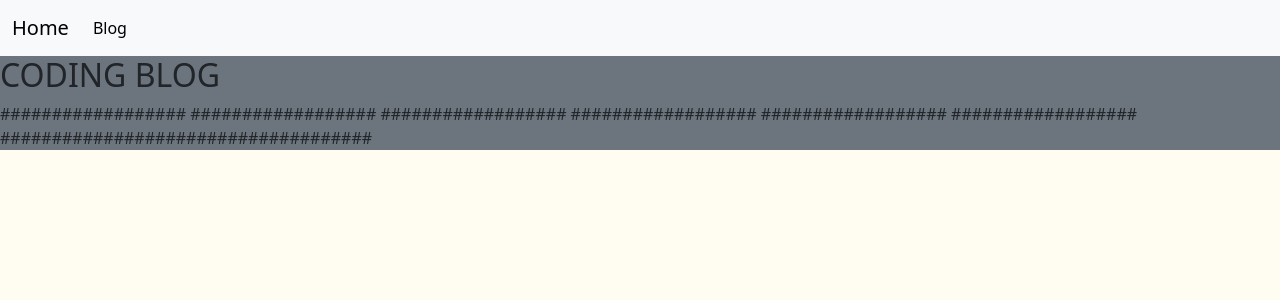
After one commit to BoghosYouseef/BoghosYouseef.github.io, a Django app: page /blog/ in a window 1280 px wide. The commit adds this page. Shown: the top 300 px of the page. Run offline with Django 5.2, Linux system fonts and the light colour scheme.

Commit message:
added coding blog and navbar

```diff
--- /dev/null
+++ b/CodingBlog/templates/mainCodingBlog.html
@@ -0,0 +1,13 @@
+{% extends 'main.html' %}
+
+{% block content %}
+<h2>CODING BLOG</h2>
+##################
+##################
+##################
+##################
+##################
+##################
+
+####################################
+{% endblock %}
--- /dev/null
+++ b/CodingBlog/urls.py
@@ -0,0 +1,9 @@
+from django.urls import path, include
+
+from . import views
+
+app_name = "codingBlog"
+
+urlpatterns = [
+    path("", views.home),
+]
--- a/CodingBlog/views.py
+++ b/CodingBlog/views.py
@@ -1,3 +1,11 @@
 from django.shortcuts import render
+from django.http import HttpResponse
 
 # Create your views here.
+
+
+def home(request):
+    context = {}
+    return render(request=request, template_name="mainCodingBlog.html", context=context)
+
+    # return HttpResponse("SUCCESS!")
--- /dev/null
+++ b/myPersonalWebsite/static/css/mystyle.css
@@ -0,0 +1,16 @@
+:root {
+    --myorange: #eb5e28;
+    --myblack: #252422;
+    --mydarkgrey: #403d39;
+    --mylightgrey: #ccc5b9;
+    --mywhite: #fffcf2;
+}
+
+body {
+    background-color: var(--mywhite);
+
+}
+
+.text-myblack {
+    color: var(--myblack);
+}
--- a/myPersonalWebsite/templates/main.html
+++ b/myPersonalWebsite/templates/main.html
@@ -1,17 +1,32 @@
 <!DOCTYPE html>
 <html lang="en">
+
+{% load static %}
+
 <head>
     <meta charset="UTF-8">
     <meta http-equiv="X-UA-Compatible" content="IE=edge">
-    <meta http-equiv="refresh" content="5">
+    <!-- <meta http-equiv="refresh" content="5"> -->
     <meta name="viewport" content="width=device-width, initial-scale=1.0">
     <meta name="author" content="Boghos Youseef">
+    <link rel="shortcut icon" type="image/svg+xml" href="{% static 'assets/chess-svgrepo-com.svg' %}" >
+    <link href="https://cdn.jsdelivr.net/npm/bootstrap@5.3.3/dist/css/bootstrap.min.css" rel="stylesheet" integrity="sha384-QWTKZyjpPEjISv5WaRU9OFeRpok6YctnYmDr5pNlyT2bRjXh0JMhjY6hW+ALEwIH" crossorigin="anonymous">
+    <link rel="stylesheet" href="{% static 'css/mystyle.css' %}">
+    <title>Boghos Youseef</title>
+</head>
+<body class="container-fluid p-0 m-0">
+   <div class="col bg-primary mx-auto">
+        <div class="row-sm bg-secondary">
+            {% include 'navbar.html' %}
+        </div>
 
-    <title>Main Page</title>
-</head>
-<body>
-    <h1>
-        HELLO WORLD
-    </h1>
+
+        <div class="row-sm bg-secondary">
+           {% block content %}{% endblock %}
+        </div>
+   </div>
+
+
+    <script src="https://cdn.jsdelivr.net/npm/bootstrap@5.3.3/dist/js/bootstrap.bundle.min.js" integrity="sha384-YvpcrYf0tY3lHB60NNkmXc5s9fDVZLESaAA55NDzOxhy9GkcIdslK1eN7N6jIeHz" crossorigin="anonymous"></script>
 </body>
 </html>
--- /dev/null
+++ b/myPersonalWebsite/templates/navbar.html
@@ -0,0 +1,15 @@
+<nav class="navbar navbar-expand-lg navbar-light bg-light">
+    <div class="container-fluid">
+      <a class="navbar-brand" href="/">Home</a>
+      <button class="navbar-toggler" type="button" data-bs-toggle="collapse" data-bs-target="#navbarSupportedContent" aria-controls="navbarSupportedContent" aria-expanded="false" aria-label="Toggle navigation">
+        <span class="navbar-toggler-icon"></span>
+      </button>
+      <div class="collapse navbar-collapse" id="navbarSupportedContent">
+        <ul class="navbar-nav me-auto mb-2 mb-lg-0">
+          <li class="nav-item">
+            <a class="nav-link active" aria-current="page" href="/blog">Blog</a>
+          </li>
+        </ul>
+      </div>
+    </div>
+  </nav>
--- a/myPersonalWebsite/urls.py
+++ b/myPersonalWebsite/urls.py
@@ -15,10 +15,11 @@ Including another URLconf
     2. Add a URL to urlpatterns:  path('blog/', include('blog.urls'))
 """
 from django.contrib import admin
-from django.urls import path
+from django.urls import path, include
 from . import views
 
 urlpatterns = [
     path('admin/', admin.site.urls),
     path('', views.home),
+    path("blog/", include("CodingBlog.urls"))
 ]
```
Also changed, not shown: myPersonalWebsite/static/assets/chess-svgrepo-com.svg (added).
